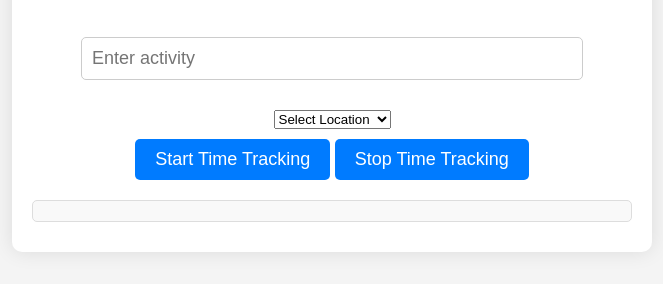
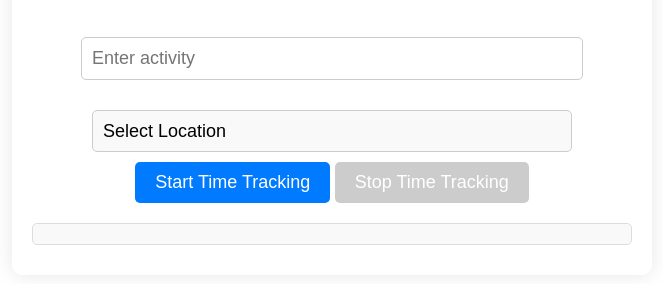
Before and after one commit to Rerej21/TimeTracker, a plain HTML site: page index.html in a window 1280 px wide. Shown: the part 186-470 px from the top of the page, without its empty margins (308-971 px from the left). Drawn offline with Linux system fonts and the light colour scheme.

Commit message:
created disable button

```diff
--- a/index.html
+++ b/index.html
@@ -8,7 +8,8 @@
     body {
         font-family: Arial, sans-serif;
         text-align: center;
-        background-color: #f4f4f4;
+        background-size: cover;
+        background-position: center;
         margin: 0;
         padding: 0;
     }
@@ -16,7 +17,7 @@
         max-width: 600px;
         margin: 50px auto;
         padding: 20px;
-        background-color: #fff;
+        background-color: rgba(255, 255, 255, 0.8); /* Add transparency to the background color */
         border-radius: 10px;
         box-shadow: 0 0 20px rgba(0, 0, 0, 0.1);
     }
@@ -36,6 +37,20 @@
         width: 80%;
         border: 1px solid #ccc;
         border-radius: 5px;
+    }
+    #location-select {
+        margin: 10px auto;
+        padding: 10px;
+        font-size: 18px;
+        width: 80%;
+        border: 1px solid #ccc;
+        border-radius: 5px;
+        background-color: #f9f9f9; /* Add a light background color */
+        appearance: none; /* Remove default appearance */
+        -webkit-appearance: none; /* Remove default appearance for Safari */
+    }
+    #location-select option {
+        padding: 10px;
     }
     #activity-list {
         margin-top: 20px;
@@ -65,6 +80,10 @@
     .activity-button:hover {
         background-color: #0056b3;
     }
+    .activity-button:disabled {
+        background-color: #ccc;
+        cursor: not-allowed;
+    }
     .error-message {
         color: red;
         margin-top: 10px;
@@ -76,14 +95,14 @@
         <h1>Activity Timer</h1>
         <div id="timer">00:00:00</div>
         <input type="text" id="activity-input" placeholder="Enter activity">
-        <select id="location-select" style="margin: 10px;">
+        <select id="location-select">
             <option value="">Select Location</option>
             <option value="Florida">Florida</option>
             <option value="New Hampshire">New Hampshire</option>
         </select>
         <br>
-        <button onclick="startTimer()" class="activity-button">Start Time Tracking</button>
-        <button onclick="stopTimer()" class="activity-button">Stop Time Tracking</button>
+        <button onclick="startTimer()" class="activity-button" id="start-button">Start Time Tracking</button>
+        <button onclick="stopTimer()" class="activity-button" id="stop-button" disabled>Stop Time Tracking</button>
         <div id="activity-list"></div>
         <div id="error-message" class="error-message"></div>
     </div>
@@ -103,6 +122,8 @@
             document.getElementById("error-message").textContent = "";
             startTime = new Date().getTime();
             timerInterval = setInterval(updateTimer, 1000);
+            document.getElementById("start-button").disabled = true;
+            document.getElementById("stop-button").disabled = false;
         }
 
         function updateTimer() {
@@ -117,11 +138,15 @@
         function stopTimer() {
             clearInterval(timerInterval);
             let activity = document.getElementById("activity-input").value.trim();
+            let location = document.getElementById("location-select").value.trim();
             if (activity !== "") {
-                activities.push({ time: document.getElementById("timer").innerHTML, activity: activity });
+                let locationCode = location === "Florida" ? "FL" : (location === "New Hampshire" ? "NH" : "");
+                activities.push({ time: document.getElementById("timer").innerHTML, activity: `${locationCode} ${activity}` });
                 updateActivityList();
                 document.getElementById("activity-input").value = "";
                 document.getElementById("timer").innerHTML = "00:00:00";
+                document.getElementById("start-button").disabled = false;
+                document.getElementById("stop-button").disabled = true;
             }
         }
 
```
Also changed, not shown: 1 other file.
